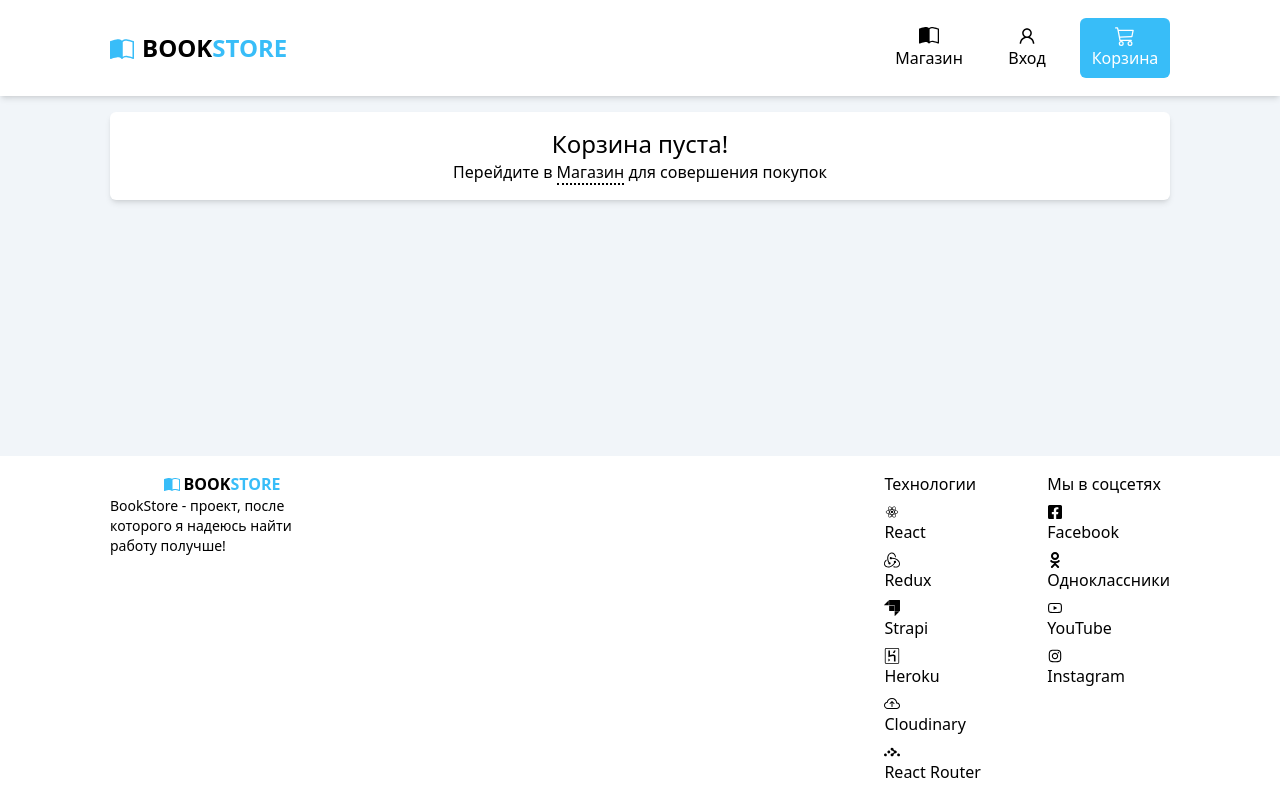
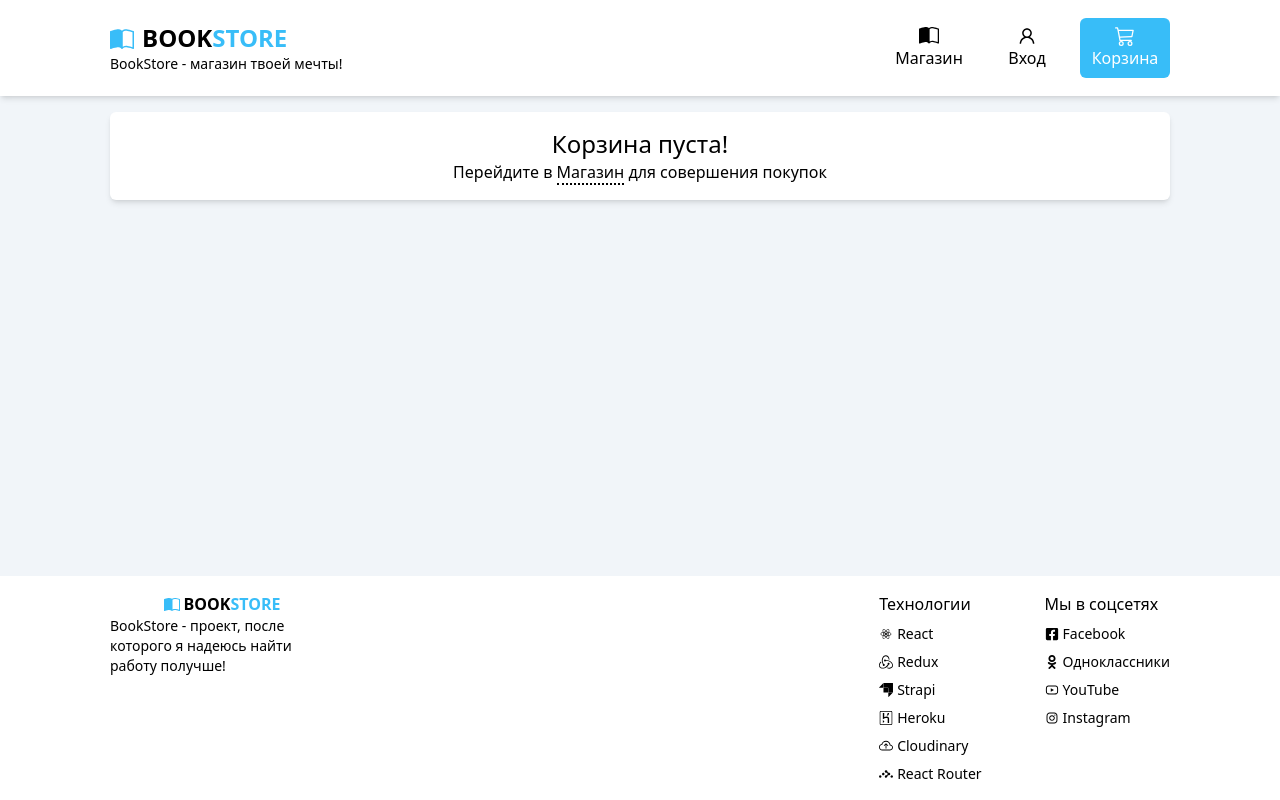
Before and after one commit to ScRoLiS/bookstore, a React (Create React App) app: page /cart in a window 1280 px wide. Built offline with nearby package versions, Linux system fonts and the light colour scheme.

Commit message:
fix: style fixes

```diff
--- a/src/components/CartFooter.js
+++ b/src/components/CartFooter.js
@@ -3,7 +3,7 @@ import Button from './Button'
 
 const CartFooter = ({ items }) => {
   return (
-    <div className="bg-opacity-90 bg-white rounded-md sticky bottom-0 p-4 flex justify-between items-center">
+    <div className="mt-4 bg-opacity-90 bg-white rounded-md sticky bottom-0 p-4 flex justify-between items-center">
       <span className="font-semibold text-xl">Общая сумма: {items.reduce((prev, current) => {
         return (current.count * current.price) + prev
       }, 0)} тг.</span>
--- a/src/components/Navbar.js
+++ b/src/components/Navbar.js
@@ -19,9 +19,14 @@ const Navbar = () => {
   return (
     <nav className="sticky top-0 shadow-md bg-white z-10">
       <div className="container flex justify-between items-center h-16 md:h-24">
-        <Link className="flex gap-2 items-center font-bold text-base md:text-2xl" to="/">
-          <BsBookHalf className="text-sky-400 mt-0.5 md:mt-1" />
-          <span>BOOK<span className="text-sky-400">STORE</span></span>
+        <Link className="flex flex-col" to="/">
+          <div className="flex gap-1 xl:gap-2 items-center font-bold text-base md:text-2xl">
+            <BsBookHalf className="text-sky-400 mt-0.5 md:mt-1" />
+            <span>BOOK<span className="text-sky-400">STORE</span></span>
+          </div>
+          <div className="font-light text-sm">
+            BookStore - магазин твоей мечты!
+          </div>
         </Link>
         <ul className="list-none flex gap-2">
           {menu.map((item, index) => {
--- a/src/index.css
+++ b/src/index.css
@@ -9,6 +9,10 @@
 
   .link {
     @apply border-dotted border-b-2 border-black hover:text-gray-300 hover:border-gray-300;
+  }
+
+  .link-footer {
+    @apply link text-sm border-none flex gap-1 items-center;
   }
 
   .nav-link {
--- a/src/routes/Cart.js
+++ b/src/routes/Cart.js
@@ -38,7 +38,7 @@ const Cart = () => {
       <ul className="flex flex-col gap-4 list-none">
         {cart.map((item) => {
           return (
-            <li key={item.id} className="flex gap-4 p-4">
+            <li key={item.id} className="flex gap-4 p-4 shadow-sm rounded-md">
               <img src={item.image} alt={item.name} className="rounded-md h-40" />
               <div className="flex flex-col items-start justify-between w-96">
                 <span className="whitespace-nowrap w-full overflow-hidden overflow-ellipsis text-lg font-medium">{item.name}</span>
```
